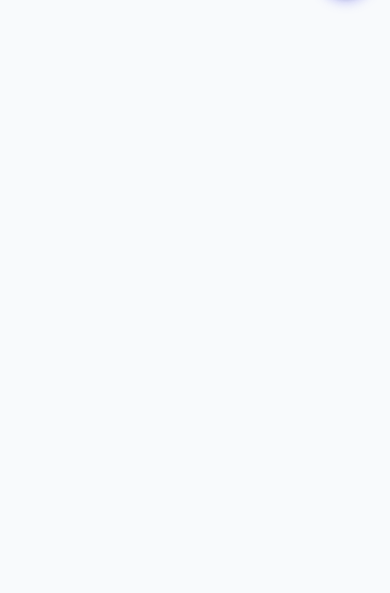
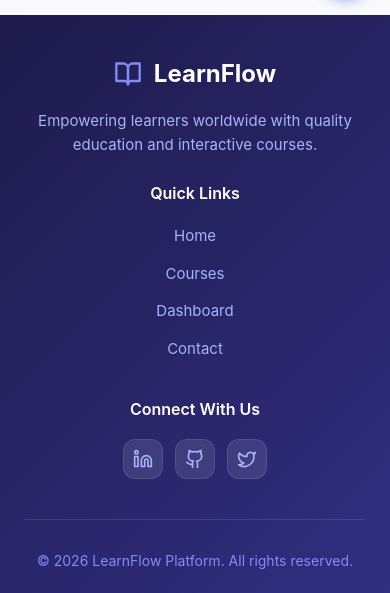
Before and after one commit to jahnaviguturi/LearnFlow, a React (Vite) app in the folder lms-frontend/: page /signup in a window 390 px wide. Shown: the part 830-1423 px from the top of the page. Before the commit the page ends 845 px from the top, so only its background shows below. Built offline with nearby package versions, Linux system fonts and the light colour scheme; no server answers.

Commit message:
Add responsive footer with navigation and social links

```diff
--- a/lms-frontend/src/App.jsx
+++ b/lms-frontend/src/App.jsx
@@ -1,6 +1,7 @@
 import { Routes, Route } from 'react-router-dom'
 import { AuthProvider } from './contexts/AuthContext'
 import Navbar from './components/Navbar'
+import Footer from './components/Footer'
 import AIAssistantWidget from './components/AIAssistantWidget'
 import Home from './pages/Home'
 import Courses from './pages/Courses'
@@ -36,6 +37,7 @@ function App() {
           </Routes>
         </main>
         <AIAssistantWidget />
+        <Footer />
       </div>
     </AuthProvider>
   )
--- /dev/null
+++ b/lms-frontend/src/components/Footer.css
@@ -0,0 +1,164 @@
+/* Footer Styles */
+.footer {
+  background: linear-gradient(135deg, #1e1b4b 0%, #312e81 100%);
+  color: white;
+  padding: 60px 0 30px;
+  margin-top: auto;
+}
+
+.footer-content {
+  display: grid;
+  grid-template-columns: 2fr 1fr 1fr;
+  gap: 48px;
+  margin-bottom: 40px;
+}
+
+/* Brand Section */
+.footer-brand {
+  max-width: 320px;
+}
+
+.footer-logo {
+  display: flex;
+  align-items: center;
+  gap: 12px;
+  color: white;
+  font-size: 24px;
+  font-weight: 700;
+  text-decoration: none;
+  margin-bottom: 16px;
+  transition: opacity 0.2s ease;
+}
+
+.footer-logo:hover {
+  opacity: 0.9;
+}
+
+.footer-logo svg {
+  color: #818cf8;
+}
+
+.footer-description {
+  color: #a5b4fc;
+  font-size: 15px;
+  line-height: 1.6;
+  margin: 0;
+}
+
+/* Navigation Section */
+.footer-nav h4,
+.footer-social h4 {
+  font-size: 16px;
+  font-weight: 600;
+  margin-bottom: 20px;
+  color: white;
+}
+
+.footer-nav ul {
+  list-style: none;
+  padding: 0;
+  margin: 0;
+}
+
+.footer-nav li {
+  margin-bottom: 12px;
+}
+
+.footer-link {
+  color: #a5b4fc;
+  text-decoration: none;
+  font-size: 15px;
+  transition: all 0.2s ease;
+  display: inline-block;
+}
+
+.footer-link:hover {
+  color: white;
+  transform: translateX(4px);
+}
+
+/* Social Section */
+.social-icons {
+  display: flex;
+  gap: 12px;
+}
+
+.social-icon {
+  width: 44px;
+  height: 44px;
+  border-radius: 12px;
+  background: rgba(255, 255, 255, 0.1);
+  display: flex;
+  align-items: center;
+  justify-content: center;
+  color: #a5b4fc;
+  text-decoration: none;
+  transition: all 0.3s ease;
+  border: 1px solid rgba(255, 255, 255, 0.1);
+}
+
+.social-icon:hover {
+  background: #6366f1;
+  color: white;
+  transform: translateY(-3px);
+  box-shadow: 0 8px 20px rgba(99, 102, 241, 0.4);
+  border-color: transparent;
+}
+
+/* Footer Bottom */
+.footer-bottom {
+  border-top: 1px solid rgba(255, 255, 255, 0.1);
+  padding-top: 30px;
+  text-align: center;
+}
+
+.copyright {
+  color: #818cf8;
+  font-size: 14px;
+  margin: 0;
+}
+
+/* Responsive Design */
+@media (max-width: 768px) {
+  .footer {
+    padding: 40px 0 24px;
+  }
+
+  .footer-content {
+    grid-template-columns: 1fr;
+    gap: 32px;
+    text-align: center;
+  }
+
+  .footer-brand {
+    max-width: 100%;
+  }
+
+  .footer-logo {
+    justify-content: center;
+  }
+
+  .social-icons {
+    justify-content: center;
+  }
+
+  .footer-link:hover {
+    transform: none;
+  }
+}
+
+@media (max-width: 480px) {
+  .footer-content {
+    gap: 24px;
+  }
+
+  .footer-nav h4,
+  .footer-social h4 {
+    margin-bottom: 16px;
+  }
+
+  .social-icon {
+    width: 40px;
+    height: 40px;
+  }
+}
--- /dev/null
+++ b/lms-frontend/src/components/Footer.jsx
@@ -0,0 +1,81 @@
+import { Link } from 'react-router-dom'
+import { BookOpen, Linkedin, Github, Twitter } from 'lucide-react'
+import './Footer.css'
+
+const Footer = () => {
+  const currentYear = new Date().getFullYear()
+
+  const navLinks = [
+    { to: '/', label: 'Home' },
+    { to: '/courses', label: 'Courses' },
+    { to: '/my-courses', label: 'Dashboard' },
+    { to: '#', label: 'Contact' }
+  ]
+
+  const socialLinks = [
+    { icon: Linkedin, href: '#', label: 'LinkedIn' },
+    { icon: Github, href: '#', label: 'GitHub' },
+    { icon: Twitter, href: '#', label: 'Twitter' }
+  ]
+
+  return (
+    <footer className="footer">
+      <div className="container">
+        <div className="footer-content">
+          {/* Logo and Description */}
+          <div className="footer-brand">
+            <Link to="/" className="footer-logo">
+              <BookOpen size={28} />
+              <span>LearnFlow</span>
+            </Link>
+            <p className="footer-description">
+              Empowering learners worldwide with quality education and interactive courses.
+            </p>
+          </div>
+
+          {/* Navigation Links */}
+          <div className="footer-nav">
+            <h4>Quick Links</h4>
+            <ul>
+              {navLinks.map((link) => (
+                <li key={link.label}>
+                  <Link to={link.to} className="footer-link">
+                    {link.label}
+                  </Link>
+                </li>
+              ))}
+            </ul>
+          </div>
+
+          {/* Social Links */}
+          <div className="footer-social">
+            <h4>Connect With Us</h4>
+            <div className="social-icons">
+              {socialLinks.map((social) => (
+                <a
+                  key={social.label}
+                  href={social.href}
+                  className="social-icon"
+                  aria-label={social.label}
+                  target="_blank"
+                  rel="noopener noreferrer"
+                >
+                  <social.icon size={20} />
+                </a>
+              ))}
+            </div>
+          </div>
+        </div>
+
+        {/* Copyright */}
+        <div className="footer-bottom">
+          <p className="copyright">
+            © {currentYear} LearnFlow Platform. All rights reserved.
+          </p>
+        </div>
+      </div>
+    </footer>
+  )
+}
+
+export default Footer
--- a/lms-frontend/src/index.css
+++ b/lms-frontend/src/index.css
@@ -29,6 +29,16 @@ body {
   background: var(--bg-secondary);
   color: var(--text-primary);
   line-height: 1.6;
+}
+
+.app {
+  display: flex;
+  flex-direction: column;
+  min-height: 100vh;
+}
+
+main {
+  flex: 1;
 }
 
 a {
```
